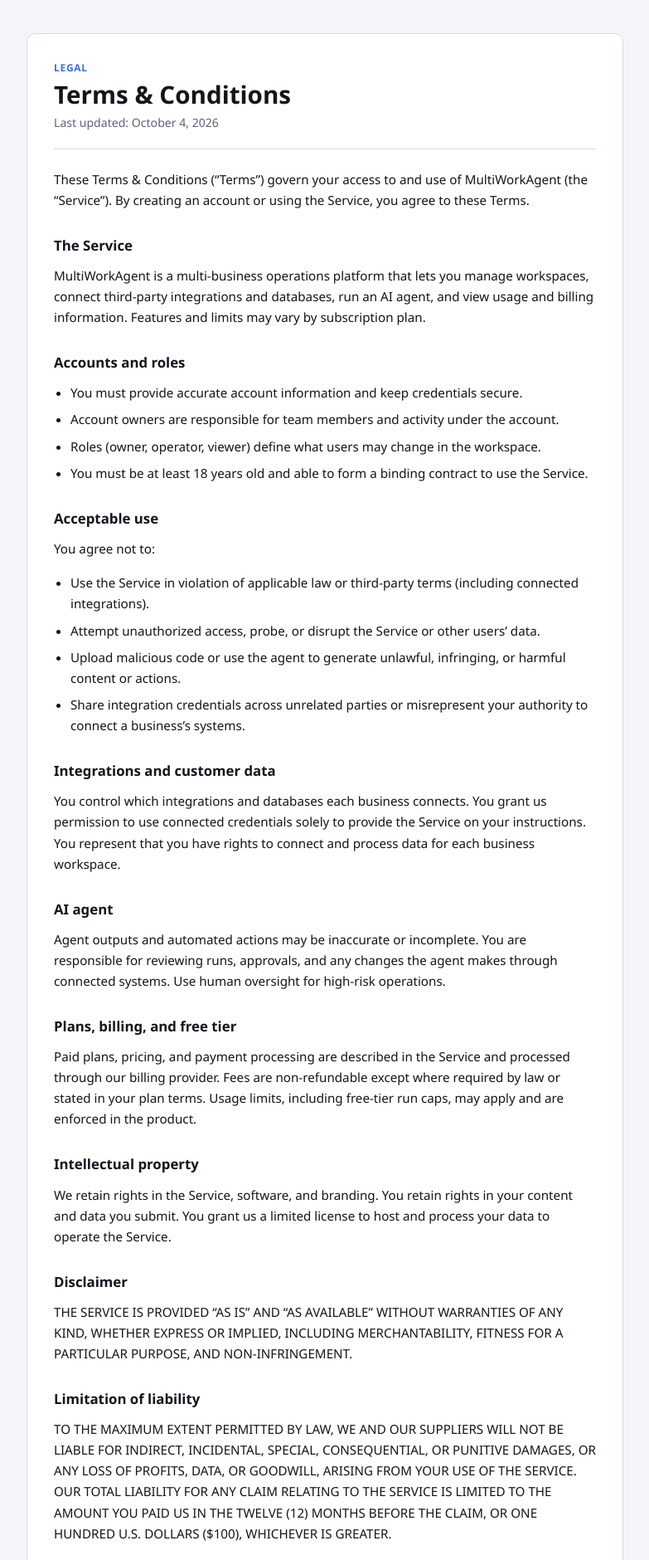
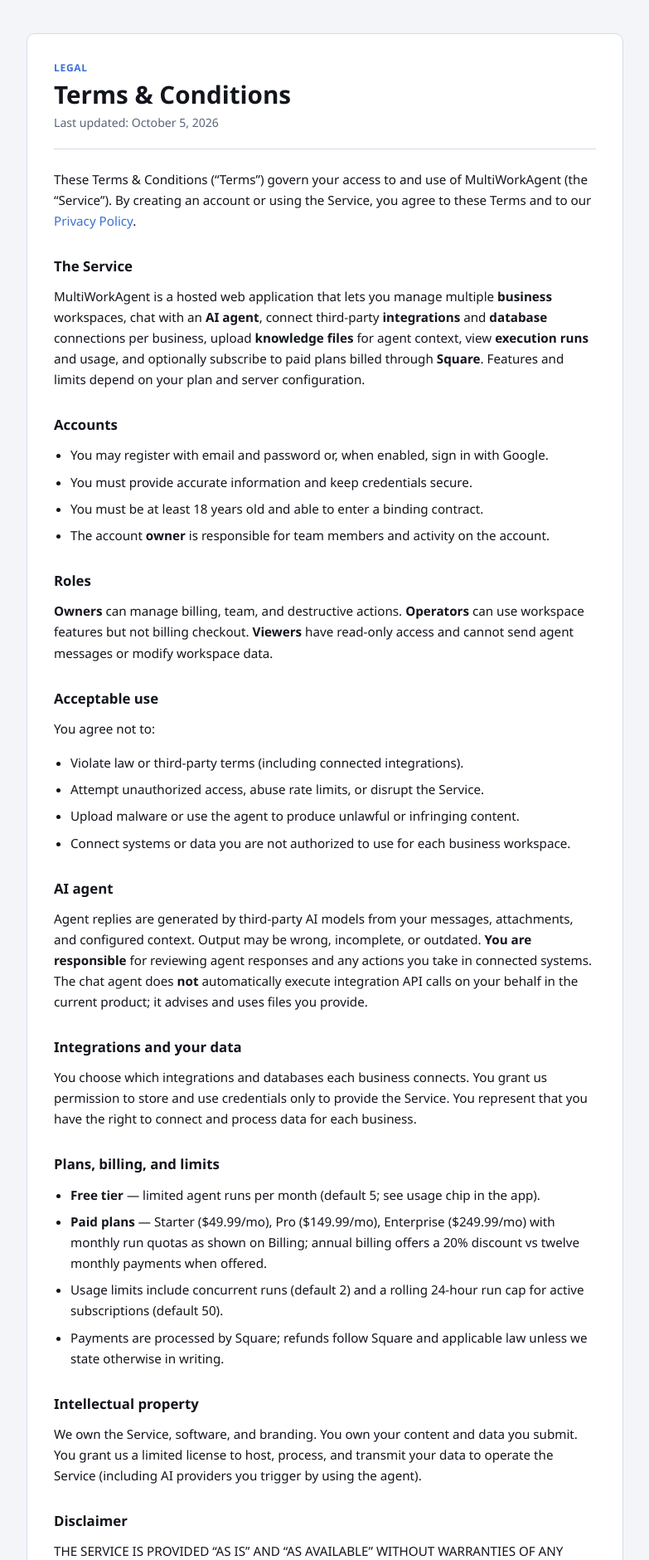
Before and after one commit to davidelbaz-ui/MultiWorkAgent, a Flask app: page /terms-and-conditions in a window 1280 px wide. Shown: the part 58-1938 px from the top of the page at 83% size, without its empty margins (248-1031 px from the left). Run offline with Flask 3, Linux system fonts and the light colour scheme; some libraries are stand-ins or nearby versions.

Commit message:
Add agent product knowledge MD and rewrite legal pages to match the app.
Inject docs/AGENT_PRODUCT_KNOWLEDGE.md into the system prompt; replace placeholder legal copy with accurate Service description, limits, and support contact paths.

Co-authored-by: Cursor <cursoragent@cursor.com>

```diff
--- a/agent_executor.py
+++ b/agent_executor.py
@@ -13,6 +13,7 @@ import urllib.parse
 import urllib.request
 from dataclasses import dataclass, field
 from collections.abc import Iterator
+from pathlib import Path
 from typing import Any
 
 _stream_cancel_events: dict[str, threading.Event] = {}
@@ -20,6 +21,11 @@ _stream_cancel_events: dict[str, threading.Event] = {}
 import agent_tool_trace
 import chat_store
 import knowledge_store
+
+APP_DIR = Path(__file__).resolve().parent
+_AGENT_PRODUCT_KNOWLEDGE_PATH = APP_DIR / "docs" / "AGENT_PRODUCT_KNOWLEDGE.md"
+_MAX_PRODUCT_KNOWLEDGE_CHARS = 100_000
+_product_knowledge_cache: tuple[int, str] | None = None
 
 DEFAULT_ANTHROPIC_MODEL = "claude-sonnet-4-20250514"
 DEFAULT_GEMINI_MODEL = "gemini-3.8-flash"
@@ -201,6 +207,25 @@ def _mock_enabled() -> bool:
     return os.environ.get("AGENT_MOCK", "").strip().lower() in ("1", "true", "yes")
 
 
+def _load_product_knowledge() -> str:
+    global _product_knowledge_cache
+    path = _AGENT_PRODUCT_KNOWLEDGE_PATH
+    try:
+        mtime_ns = path.stat().st_mtime_ns
+    except OSError:
+        return ""
+    if _product_knowledge_cache and _product_knowledge_cache[0] == mtime_ns:
+        return _product_knowledge_cache[1]
+    try:
+        text = path.read_text(encoding="utf-8").strip()
+    except OSError:
+        return ""
+    if len(text) > _MAX_PRODUCT_KNOWLEDGE_CHARS:
+        text = text[:_MAX_PRODUCT_KNOWLEDGE_CHARS] + "\n\n[… product reference truncated …]"
+    _product_knowledge_cache = (mtime_ns, text)
+    return text
+
+
 def _system_prompt(
     *,
     scope_label: str,
@@ -210,15 +235,23 @@ def _system_prompt(
     scope = business_name or scope_label
     prompt = (
         "You are MultiWorkAgent, an operations assistant for accounts "
-        "that manage one or many businesses.\n\n"
+        "that manage one or more businesses.\n\n"
         f"Active workspace scope: {scope}.\n"
-        "Integrations, databases, and tools are not connected in this environment yet. "
-        "When the user asks you to change external systems, explain what you would do "
-        "and note that a connection is required.\n"
+        "Answer questions about the MultiWorkAgent product using the product reference below. "
+        "Do not invent features, integrations, or automated actions the reference marks as unavailable. "
+        "When the user asks you to change an external system, explain what they can do in the app "
+        "(connect integrations on Data & integrations, upload knowledge, run the agent for advice) "
+        "and that chat does not automatically call third-party APIs today.\n"
         "When the user attaches images, describe and use what you see in them.\n"
         "When the user attaches text files (or business knowledge files below), use their contents.\n"
         "Be concise, practical, and use plain language."
     )
+    product = _load_product_knowledge()
+    if product:
+        prompt += (
+            "\n\n--- MultiWorkAgent product reference (authoritative for how the app works) ---\n\n"
+            f"{product}"
+        )
     if knowledge_block:
         prompt += (
             "\n\nBusiness knowledge files for this workspace:\n"
--- a/app.py
+++ b/app.py
@@ -227,7 +227,7 @@ def _legal_template_context() -> dict:
     return {
         "legal_back_href": back_href,
         "legal_back_label": back_label,
-        "legal_last_updated": "October 4, 2026",
+        "legal_last_updated": "October 5, 2026",
         "legal_year": 2026,
     }
 
--- a/templates/terms_and_conditions.html
+++ b/templates/terms_and_conditions.html
@@ -13,96 +13,109 @@
 <div class="legal-prose">
   <p>
     These Terms &amp; Conditions (“Terms”) govern your access to and use of MultiWorkAgent (the “Service”).
-    By creating an account or using the Service, you agree to these Terms.
+    By creating an account or using the Service, you agree to these Terms and to our
+    <a href="{{ url_for('privacy_policy') }}">Privacy Policy</a>.
   </p>
 
   <h2>The Service</h2>
   <p>
-    MultiWorkAgent is a multi-business operations platform that lets you manage workspaces, connect third-party
-    integrations and databases, run an AI agent, and view usage and billing information. Features and limits may
-    vary by subscription plan.
+    MultiWorkAgent is a hosted web application that lets you manage multiple <strong>business</strong> workspaces,
+    chat with an <strong>AI agent</strong>, connect third-party <strong>integrations</strong> and
+    <strong>database</strong> connections per business, upload <strong>knowledge files</strong> for agent context,
+    view <strong>execution runs</strong> and usage, and optionally subscribe to paid plans billed through
+    <strong>Square</strong>. Features and limits depend on your plan and server configuration.
   </p>
 
-  <h2>Accounts and roles</h2>
+  <h2>Accounts</h2>
   <ul>
-    <li>You must provide accurate account information and keep credentials secure.</li>
-    <li>Account owners are responsible for team members and activity under the account.</li>
-    <li>Roles (owner, operator, viewer) define what users may change in the workspace.</li>
-    <li>You must be at least 18 years old and able to form a binding contract to use the Service.</li>
+    <li>You may register with email and password or, when enabled, sign in with Google.</li>
+    <li>You must provide accurate information and keep credentials secure.</li>
+    <li>You must be at least 18 years old and able to enter a binding contract.</li>
+    <li>The account <strong>owner</strong> is responsible for team members and activity on the account.</li>
   </ul>
+
+  <h2>Roles</h2>
+  <p>
+    <strong>Owners</strong> can manage billing, team, and destructive actions.
+    <strong>Operators</strong> can use workspace features but not billing checkout.
+    <strong>Viewers</strong> have read-only access and cannot send agent messages or modify workspace data.
+  </p>
 
   <h2>Acceptable use</h2>
   <p>You agree not to:</p>
   <ul>
-    <li>Use the Service in violation of applicable law or third-party terms (including connected integrations).</li>
-    <li>Attempt unauthorized access, probe, or disrupt the Service or other users’ data.</li>
-    <li>Upload malicious code or use the agent to generate unlawful, infringing, or harmful content or actions.</li>
-    <li>Share integration credentials across unrelated parties or misrepresent your authority to connect a business’s systems.</li>
+    <li>Violate law or third-party terms (including connected integrations).</li>
+    <li>Attempt unauthorized access, abuse rate limits, or disrupt the Service.</li>
+    <li>Upload malware or use the agent to produce unlawful or infringing content.</li>
+    <li>Connect systems or data you are not authorized to use for each business workspace.</li>
   </ul>
-
-  <h2>Integrations and customer data</h2>
-  <p>
-    You control which integrations and databases each business connects. You grant us permission to use connected
-    credentials solely to provide the Service on your instructions. You represent that you have rights to connect
-    and process data for each business workspace.
-  </p>
 
   <h2>AI agent</h2>
   <p>
-    Agent outputs and automated actions may be inaccurate or incomplete. You are responsible for reviewing runs,
-    approvals, and any changes the agent makes through connected systems. Use human oversight for high-risk operations.
+    Agent replies are generated by third-party AI models from your messages, attachments, and configured context.
+    Output may be wrong, incomplete, or outdated. <strong>You are responsible</strong> for reviewing agent responses
+    and any actions you take in connected systems. The chat agent does <strong>not</strong> automatically execute
+    integration API calls on your behalf in the current product; it advises and uses files you provide.
   </p>
 
-  <h2>Plans, billing, and free tier</h2>
+  <h2>Integrations and your data</h2>
   <p>
-    Paid plans, pricing, and payment processing are described in the Service and processed through our billing
-    provider. Fees are non-refundable except where required by law or stated in your plan terms. Usage limits,
-    including free-tier run caps, may apply and are enforced in the product.
+    You choose which integrations and databases each business connects. You grant us permission to store and use
+    credentials only to provide the Service. You represent that you have the right to connect and process data for
+    each business.
   </p>
+
+  <h2>Plans, billing, and limits</h2>
+  <ul>
+    <li><strong>Free tier</strong> — limited agent runs per month (default 5; see usage chip in the app).</li>
+    <li><strong>Paid plans</strong> — Starter ($49.99/mo), Pro ($149.99/mo), Enterprise ($249.99/mo) with monthly run quotas as shown on Billing; annual billing offers a 20% discount vs twelve monthly payments when offered.</li>
+    <li>Usage limits include concurrent runs (default 2) and a rolling 24-hour run cap for active subscriptions (default 50).</li>
+    <li>Payments are processed by Square; refunds follow Square and applicable law unless we state otherwise in writing.</li>
+  </ul>
 
   <h2>Intellectual property</h2>
   <p>
-    We retain rights in the Service, software, and branding. You retain rights in your content and data you submit.
-    You grant us a limited license to host and process your data to operate the Service.
+    We own the Service, software, and branding. You own your content and data you submit. You grant us a limited
+    license to host, process, and transmit your data to operate the Service (including AI providers you trigger by
+    using the agent).
   </p>
 
   <h2>Disclaimer</h2>
   <p>
-    THE SERVICE IS PROVIDED “AS IS” AND “AS AVAILABLE” WITHOUT WARRANTIES OF ANY KIND, WHETHER EXPRESS OR IMPLIED,
-    INCLUDING MERCHANTABILITY, FITNESS FOR A PARTICULAR PURPOSE, AND NON-INFRINGEMENT.
+    THE SERVICE IS PROVIDED “AS IS” AND “AS AVAILABLE” WITHOUT WARRANTIES OF ANY KIND, EXPRESS OR IMPLIED, INCLUDING
+    MERCHANTABILITY, FITNESS FOR A PARTICULAR PURPOSE, AND NON-INFRINGEMENT.
   </p>
 
   <h2>Limitation of liability</h2>
   <p>
-    TO THE MAXIMUM EXTENT PERMITTED BY LAW, WE AND OUR SUPPLIERS WILL NOT BE LIABLE FOR INDIRECT, INCIDENTAL,
-    SPECIAL, CONSEQUENTIAL, OR PUNITIVE DAMAGES, OR ANY LOSS OF PROFITS, DATA, OR GOODWILL, ARISING FROM YOUR USE
-    OF THE SERVICE. OUR TOTAL LIABILITY FOR ANY CLAIM RELATING TO THE SERVICE IS LIMITED TO THE AMOUNT YOU PAID US
-    IN THE TWELVE (12) MONTHS BEFORE THE CLAIM, OR ONE HUNDRED U.S. DOLLARS ($100), WHICHEVER IS GREATER.
+    TO THE MAXIMUM EXTENT PERMITTED BY LAW, WE AND OUR SUPPLIERS ARE NOT LIABLE FOR INDIRECT, INCIDENTAL, SPECIAL,
+    CONSEQUENTIAL, OR PUNITIVE DAMAGES, OR LOSS OF PROFITS, DATA, OR GOODWILL, ARISING FROM YOUR USE OF THE SERVICE.
+    OUR TOTAL LIABILITY FOR ANY CLAIM RELATING TO THE SERVICE IS LIMITED TO THE GREATER OF (A) AMOUNTS YOU PAID US
+    FOR THE SERVICE IN THE TWELVE (12) MONTHS BEFORE THE CLAIM OR (B) ONE HUNDRED U.S. DOLLARS ($100).
   </p>
 
   <h2>Termination</h2>
   <p>
-    You may stop using the Service and delete your account at any time (subject to owner controls). We may suspend
-    or terminate access for violation of these Terms or to protect the Service. Provisions that by nature should
-    survive termination will survive.
+    You may stop using the Service and delete your account in Settings (owner). We may suspend or terminate access
+    for breach of these Terms or to protect the Service. Sections that should survive termination will survive.
   </p>
 
   <h2>Changes</h2>
   <p>
-    We may modify these Terms by posting an updated version on this page. Material changes will be indicated by
-    updating the “Last updated” date. Continued use after changes constitutes acceptance.
+    We may update these Terms by posting a revised version on this page with a new “Last updated” date. Continued use
+    after changes constitutes acceptance.
   </p>
 
   <h2>Governing law</h2>
   <p>
-    These Terms are governed by the laws of the State of Delaware, United States, without regard to conflict-of-law
-    rules, except where mandatory local law applies.
+    These Terms are governed by the laws of the United States and the State of Delaware, without regard to
+    conflict-of-law rules, except where mandatory local consumer law applies.
   </p>
 
   <h2>Contact</h2>
   <p>
-    Questions about these Terms may be sent to
-    <a href="mailto:legal@multiworkagent.com">legal@multiworkagent.com</a>.
+    Questions about these Terms: sign in and use
+    <a href="{{ url_for('contact_support') }}">Contact support</a>.
   </p>
 </div>
 {% endblock %}
```
Also changed, not shown: docs/AGENT_PRODUCT_KNOWLEDGE.md (added, +214 -0 lines), templates/licence_agreement.html (+35 -34 lines), templates/privacy_policy.html (+58 -34 lines), tests/test_agent_product_knowledge.py (added, +27 -0 lines).
